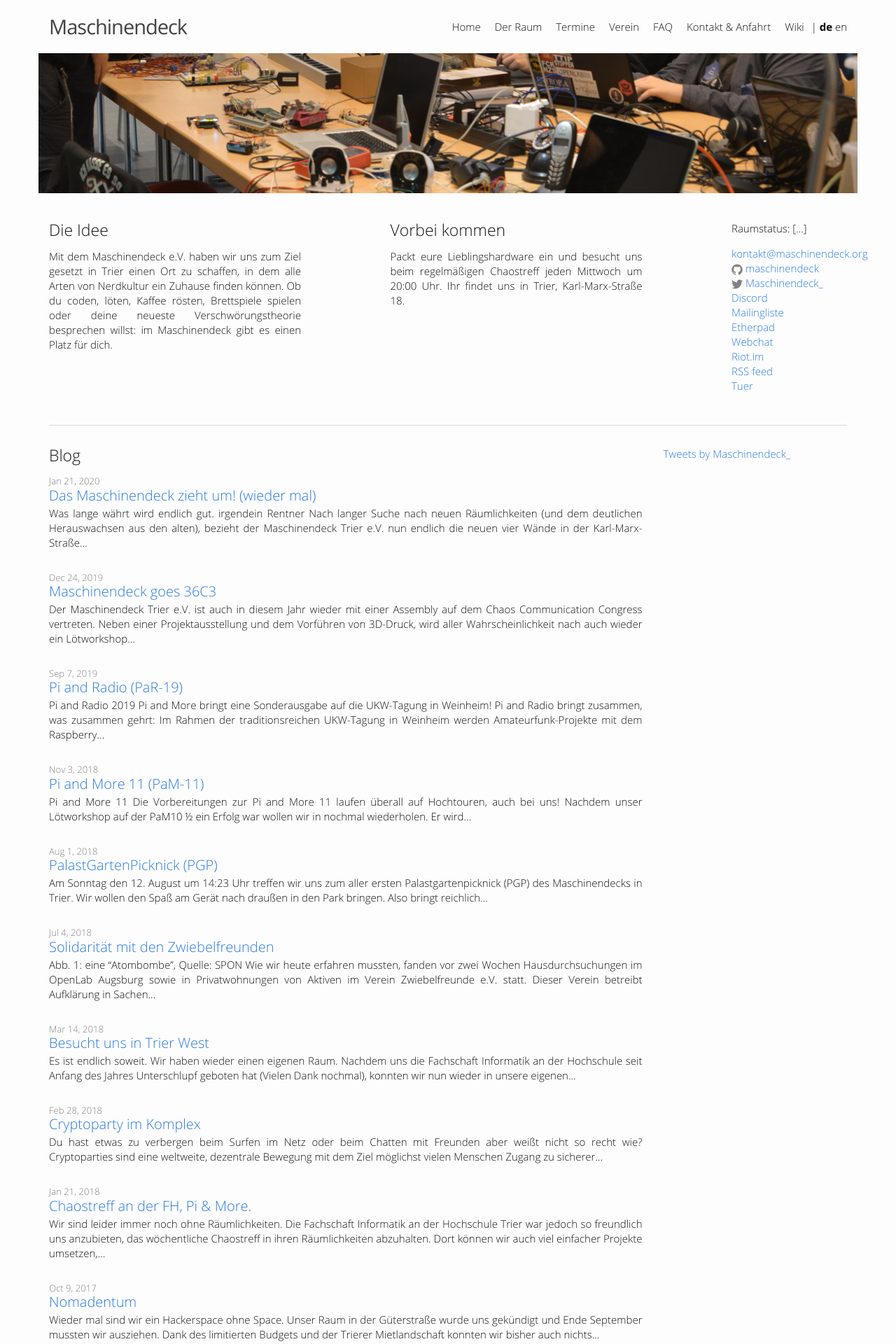
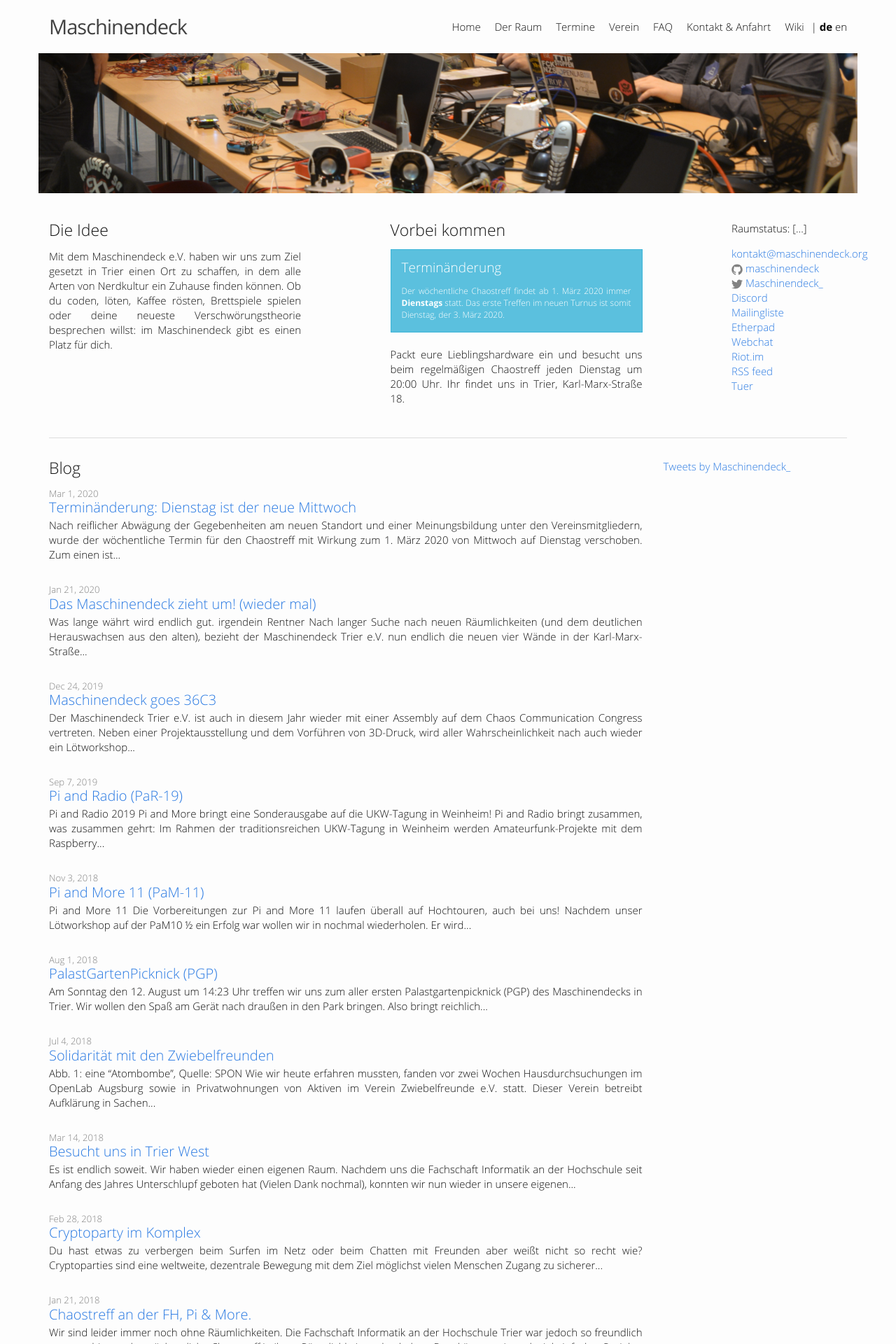
Before and after one commit to maschinendeck/maschinendeck.github.io, a Jekyll site: the page built from index.html, in a window 1280 px wide. Shown: the top 1920 px of the page at 70% size. Built offline with Jekyll 4.4.1, drawn with Linux system fonts in a browser that asks for light colours; comment, search, counter and statistics services are not loaded.

Commit message:
added post and notice of the chage of weekday

```diff
--- /dev/null
+++ b/_posts/2020-03-01-Termin-Chaostreff.md
@@ -0,0 +1,18 @@
+---
+title: "Terminänderung: Dienstag ist der neue Mittwoch"
+layout: post
+lang: de
+ref: terminaenderungChaostreff2020
+---
+
+![](/images/logo.png){:style="max-width: 150px"}
+
+Nach reiflicher Abwägung der Gegebenheiten am neuen Standort und einer Meinungsbildung unter den Vereinsmitgliedern,
+wurde der wöchentliche Termin für den Chaostreff mit Wirkung zum 1. März 2020 von Mittwoch auf **Dienstag** verschoben.
+
+Zum einen ist die Parkplatzsituation aufgrund des Theatertages am Mittwoch etwas schlechter und zum Anderen haben
+diverse von den Mitglieder präferierte Gastronimien Mittwochs geschlossen. Der neue Termin passt mit Dienstag den
+meisten Beteiligten am besten.
+
+**Der erste Termin im neuen Turnus ist somit Dienstag, der 3. März 2020. Wir freuen uns wieder auf euer Zahlreiches
+erscheinen!**
--- a/_sass/_bootstrap.scss
+++ b/_sass/_bootstrap.scss
@@ -36,7 +36,7 @@
 // @import "bootstrap/badges";
 // @import "bootstrap/jumbotron";
 // @import "bootstrap/thumbnails";
-// @import "bootstrap/alerts";
+@import "bootstrap/alerts";
 // @import "bootstrap/progress-bars";
 // @import "bootstrap/media";
 // @import "bootstrap/list-group";
--- a/impressum/index.markdown
+++ b/impressum/index.markdown
@@ -8,7 +8,8 @@ ref: impressum
 
 Verantwortlich für den Inhalt dieser Seiten ist der [Maschinendeck e. V.](/about)
 
-Hinweise zur allgemeinen Kontaktaufnahme gibt es im [Kontakt-Bereich](/contact). Eine Möglichkeit, uns persönlich kennenzulernen, bieten wir auf einem unserer [Treffen](https://wiki.maschinendeck.org/wiki/Der_Raum#Ist).
+Hinweise zur allgemeinen Kontaktaufnahme gibt es im [Kontakt-Bereich](/contact). Eine Möglichkeit, uns persönlich
+kennenzulernen, bieten wir auf einem unserer [Treffen](https://wiki.maschinendeck.org/wiki/Der_Raum#Ist).
 
 Anschrift:
 <address>
--- a/index.html
+++ b/index.html
@@ -19,7 +19,14 @@ ref: home
     </div>
     <div class="col-md-4 col-md-offset-1">
       <h2>Vorbei kommen</h2>
-      <p>Packt eure Lieblingshardware ein und besucht uns beim regelmäßigen Chaostreff jeden Mittwoch um 20:00 Uhr. Ihr findet uns in Trier, Karl-Marx-Straße 18.
+      <article class="alert alert-info">
+	      <h4>Terminänderung</h4>
+          <p>
+            Der wöchentliche Chaostreff findet ab 1. März 2020 immer <b>Dienstags</b> statt. Das erste Treffen im neuen
+            Turnus ist somit Dienstag, der 3. März 2020.
+          </p>
+      </article>
+      <p>Packt eure Lieblingshardware ein und besucht uns beim regelmäßigen Chaostreff jeden Dienstag um 20:00 Uhr. Ihr findet uns in Trier, Karl-Marx-Straße 18.
         </p>
     </div>
     <div class="col-md-2 col-md-offset-1">
```
Also changed, not shown: faq.md (+1 -1 lines), index_en.html (+8 -1 lines).
